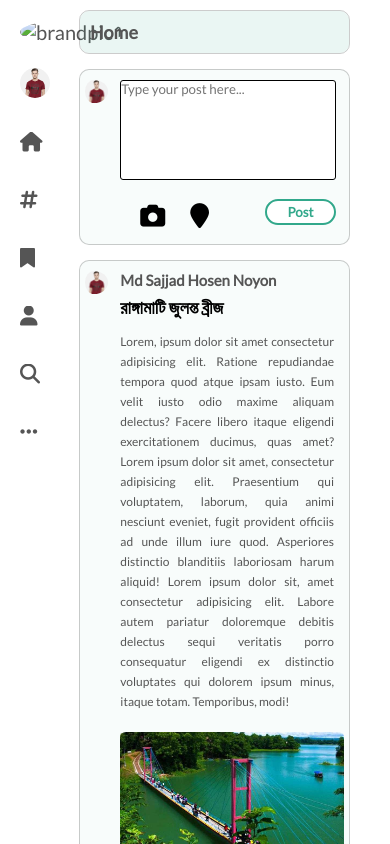
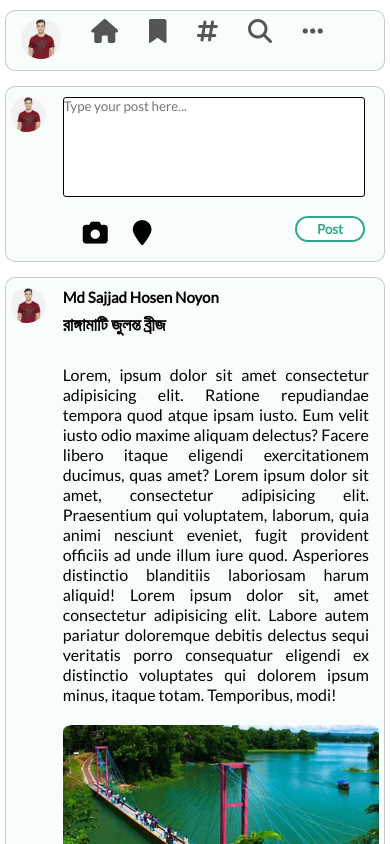
Before and after one commit to NYN31/Travel_diary_and_tour_management_system, a plain HTML site: page index.html in a window 390 px wide. Drawn offline with Linux system fonts and the light colour scheme.

Commit message:
full-query-add

```diff
--- a/index.html
+++ b/index.html
@@ -16,75 +16,7 @@
         <div class="row">
             <!-------- LEFT CONTENT-------->
             <div class="col-3 left">
-                <div class="burger" onclick="menutoggle()">
-                    <div class="line1"></div>
-                    <div class="line2"></div>
-                    <div class="line3"></div>
-                </div>
-                <div class="sidebar-menu-hide">
-                    <ul class="allpages">
-                        <li>
-                            <div class="sidemenu-link-hover-2">
-                                <a href="#">
-                                    <div><img src="images/brandpic1.png" alt="brandpic1"></i></div>
-                                </a>
-                            </div>
-                        </li>                        <li>
-                            <div class="sidemenu-link-hover-2">
-                                <a href="https://www.facebook.com/">
-                                    <div><img src="images/buy-1.jpg" alt="brandpic1"></i></div>
-                                </a>
-                            </div>
-                        </li>
 
-                        <li>
-                            <div class="sidemenu-link-hover-2">
-                                <a href="#">
-                                    <div class="icon-link"><i class="fas fa-home"></i></div>
-                                </a>
-                            </div>
-                        </li>
-
-                        <li>
-                            <div class="sidemenu-link-hover-2">
-                                <a href="#">
-                                    <div class="icon-link"><i class="fas fa-hashtag"></i></div>
-                                </a>
-                            </div>
-                        </li>
-
-                        <li>
-                            <div class="sidemenu-link-hover-2">
-                                <a href="#">
-                                    <div class="icon-link"><i class="fas fa-bookmark"></i></div>
-                                </a>
-                            </div>
-                        </li>
-
-                        <li>
-                            <div class="sidemenu-link-hover-2">
-                                <a href="#">
-                                    <div class="icon-link"><i class="fas fa-user"></i></div>
-                                </a>
-                            </div>
-                        </li>
-
-                        <li>
-                            <div class="sidemenu-link-hover-2">
-                                <a href="#">
-                                    <div class="icon-link"><i class="fas fa-search"></i></div>
-                                </a>
-                            </div>
-                        </li>
-                        <li>
-                            <div class="sidemenu-link-hover-2">
-                                <a href="#">
-                                    <div class="icon-link"><i class="fas fa-ellipsis-h"></i></div>
-                                </a>
-                            </div>
-                        </li>
-                    </ul>
-                </div>
                 <div class="brand">
                     <img src="images/brandpic2.png" width="200px">
                 </div>
@@ -105,9 +37,8 @@
                         </div>
                     </div>
                 </div>
-
+                <!-- SIDE BAR -->
                 <div class="sidebar">
-
                     <ul class="allpages">
                         <li>
                             <div class="sidemenu-link-hover">
@@ -134,15 +65,7 @@
                             </div>
                         </li>
                         <li>
-                            <div class="sidemenu-link-hover">
-                                <a href="#">
-                                    <div class="icon-link"><i class="fas fa-user"></i></div>
-                                    <div class="icon-link for-display">Profile</div>
-                                </a>
-                            </div>
-                        </li>
-                        <li>
-                            <div class="sidemenu-link-hover">
+                            <div class="sidemenu-link-hover search">
                                 <a href="#">
                                     <div class="icon-link"><i class="fas fa-search"></i></div>
                                     <div class="icon-link for-display">Search</div>
@@ -163,13 +86,55 @@
             </div>
 
 
-
             <!-------- MIDDLE CONTENT-------->
             <div class="col-6 middle">
-                <div class="active-page">
-                    <div class="row page-name">
-                        <ul>
-                            <li><a href="Home">Home</a></li>
+                <div class="middleContent active-page">
+                    <div class="nav-list">
+                        <ul class="nav-var-menu">
+                            <li>
+                                <div class="nav-var-link-hover-2">
+                                    <a href="https://www.facebook.com/">
+                                        <div><img src="images/buy-1.jpg" alt="brandpic1"></i></div>
+                                    </a>
+                                </div>
+                            </li>
+                            <li>
+                                <div class="sidemenu-link-hover-2">
+                                    <a href="#">
+                                        <div class="icon-link"><i class="fas fa-home"></i></div>
+                                    </a>
+                                </div>
+                            </li>
+                            <li>
+                                <div class="sidemenu-link-hover-2">
+                                    <a href="#">
+                                        <div class="icon-link"><i class="fas fa-bookmark"></i></div>
+                                    </a>
+                                </div>
+                            </li>
+                            <li>
+                                <div class="sidemenu-link-hover-2">
+                                    <a href="#">
+                                        <div class="icon-link"><i class="fas fa-hashtag"></i></div>
+                                    </a>
+                                </div>
+                            </li>
+
+                            <li>
+                                <div class="sidemenu-link-hover-2">
+                                    <a href="#">
+                                        <div class="icon-link"><i class="fas fa-search"></i></div>
+                                    </a>
+                                </div>
+                            </li>
+
+                            <li>
+                                <div class="sidemenu-link-hover-2">
+                                    <a href="#">
+                                        <div class="icon-link"><i class="fas fa-ellipsis-h"></i></div>
+                                    </a>
+                                </div>
+                            </li>
                         </ul>
                     </div>
                 </div>
@@ -224,7 +189,7 @@
                             <div>
                                 <a href="#"><p>Rifat Hossain Hridoy</p></a>
                                 <h2 class="title">কাপ্তাই হৃদ</h2>
-                                <p class="caption">Lorem ipsum dolor sit amet, consectetur adipisicing elit. Adipisci laborum quam quae cum. Veritatis ratione ut officia soluta nesciunt numquam dolorem culpa. Atque eius adipisci officiis nulla, delectus tempora reiciendis.</p>
+                                <p class="caption">প্রকৃতি প্রেমিরা বোট বা নৌকা ভাড়া করে হ্রদের জলে ভাসতে ভাসতে চারপাশটা দেখে নেওয়া যাবে। পাহাড় থেকে হ্রদের সৌন্দর্য দেখতে কাপ্তাই হ্রদ প্যারাডাইস পিকনিক স্পট থেকে ঘুরে আসা যাবে। দল বেঁধে নৌ বিহার কিংবা প্যাডেল বোটে চড়ে হ্রদ ভ্রমণ করার সুযোগও রয়েছে এখানে। এছাড়া স্পিডবোট/নৌকা রিজার্ভ নিয়ে কাপ্তাই হ্রদ ঘুরে দেখার পাশাপাশি রাঙ্গামাটির ঝুলন্ত ব্রিজ , শুভলং ঝর্ণা , রাঙ্গামাটি শহর সহ আরও অনেক স্পট ঘুরে দেখা যাবে। কাপ্তাইয়ের কাছেই কর্ণফুলি নদীতে কায়াকিং করার ব্যবস্থা আছে। চাইলে সেই অভিজ্ঞতাও নেওয়া যাবে। ক্যাবল কারের চড়ার মজা নিতে চাইলে যেতে হবে শেখ রাসেল ইকোপার্কে।</p>
                             </div>
                             <div>
                                 <div class="pic-post">
@@ -299,5 +264,9 @@
             </div>
         </div>
     </div>
+
+    <!-- All Script are here -->
+
+    <script src="index.js"></script>
 </body>
 </html>
--- a/queries.css
+++ b/queries.css
@@ -16,7 +16,7 @@
 
     /* right */
     .follow-people h3{ font-size: 100%; }
-    .who-to-follow-name{ font-size: 9px; }
+    .who-to-follow-name{ font-size: 11px; }
     .follow-people .col-2{ margin-right: 3px; }
     .follow-people{
         margin-left: 10px;
@@ -35,10 +35,10 @@
     .left { width: 25%; }
     .profile .row .col-6 p { font-size: 60%;}
     .profile .row .col-2 img { width: 80%; }
-
+    .sidebar ul .search { display: inline-block; padding: 0;}
+    .left .sidebar ul .search:hover { width: 170px; padding: 0px 3px;}
     /* middle */
     .middle { width: 75%;}
-    .middle .active-page .page-name { font-size: 90%; }
 
      /* right */
     .right { display: none; }
@@ -46,20 +46,34 @@
 
 /* Small phones to small tablets: from 481px to 767px */
 @media only screen and (max-width: 767px) {
+
+        .burger { display: block; margin-right: 30px; }
+
         .container { width: 100%; }
 
         /* left */
-
-        .left {width: 10%;}
+        .left {display: none;}
 
         .left .brand, .profile, .sidebar {display: none;}
-        .sidebar-menu-hide {display: inline-block; position: fixed; }
-        .sidebar-menu-hide ul li { padding-left: 20px; }
+
 
         /* middle */
+        .active-page {display: block;}
+        .nav-var-menu {
+            display: flex;
+        }
+        .nav-var-menu li img {
 
-        .middle { width: 90%; float: right; }
+        }
+        .nav-var-menu li {
+            margin: 2% 4%;
+            list-style: none;
+        }
+        .nav-var-menu li .icon-link {font-size: 120%;}
+        .fas:hover { color:rgb(122, 213, 219);}
 
+        .nav-var-menu li .icon-link {margin-top: 3%;}
+        .middle { width: 100%; }
         /* form .textarea { width: 60%; } */
 
         .middle .pic-post img {height: 70%;}
@@ -76,7 +90,7 @@
 /* Small phones: from 0 to 480px */
 @media only screen and (max-width: 480px) {
         /* left */
-        .sidebar-menu-hide .icon-link {width: 80%;}
+
 
         /* middle */
 
--- a/style.css
+++ b/style.css
@@ -40,17 +40,6 @@ a p{
 
 /**** Left Side****/
 
-.burger {
-    display: none;
-    cursor: pointer;
-    margin-top: 30px;
-}
-.burger div{
-    width: 25px;
-    height: 3px;
-    background-color: black;
-    margin: 5px;
-}
 
 .left{
     position: relative;
@@ -98,13 +87,12 @@ a p{
     border-radius: 25px;
     margin-right: 20px;
 }
-.sidemenu-link-hover:hover{
-    color: rgb(50, 168, 139);
-}
+
 .sidemenu-link-hover .icon-link {
     display: inline-block;
 }
-
+.sidebar ul .search { display: none;}
+.left .sidebar ul .search:hover { padding: 0;}
 a{
     text-decoration: none;
 }
@@ -112,22 +100,6 @@ a{
     width: 30px;
 }
 
-.sidebar-menu-hide {
-    display: none;
-    height: 80%;
-}
-
-.sidemenu-link-hover-2 .icon-link {
-    display: inline-block;
-    margin-top: 30px;
-    margin-right: 10px;
-}
-
-.sidemenu-link-hover-2 img{
-    margin-top: 20px;
-    width: 30px;
-    border-radius: 50%;
-}
 
 /**** OWN PROFILE ****/
 
@@ -177,6 +149,16 @@ a{
 
 
 /**** Middle Side****/
+
+
+/*Nav-bars*/
+
+.nav-var-menu { display: none; }
+.nav-var-menu .nav-var-link-hover-2 img {
+    border-radius: 50%;
+    width: 40px;
+}
+
 .middle{
     position: relative;
     float: left;
@@ -187,10 +169,9 @@ a{
 }
 
 .middle .active-page .page-name{
-    padding: 10px;
+    margin: 20px 0;
     font-size: 30px;
     font-weight: 600;
-    background-color: rgb(50, 168, 139, 0.1);
 }
 .middle .active-page .page-name :hover{
     color: rgb(50, 168, 139);
@@ -199,18 +180,18 @@ a{
     border: 1px solid rgb(0, 0, 0, 0.2);
     border-radius: 10px;
     margin-top: 10px;
-    margin-left: 40px;
-    margin-right: 40px;
+    margin-left: 5px;
+    margin-right: 5px;
     margin-bottom: 15px;
 }
 
-
+.active-page {display: none;}
 .middleContent{
     border: 1px solid rgb(0, 0, 0, 0.2);
     border-radius: 10px;
     margin-top: 10px;
-    margin-left: 40px;
-    margin-right: 40px;
+    margin-left: 5px;
+    margin-right: 5px;
     margin-bottom: 15px;
     background-color: rgb(50, 168, 139, 0.03);
 }
@@ -299,10 +280,10 @@ form .textarea{
 
 /***** POST STYLING *****/
 
-.title, .caption{
+.middleContent .title, .caption{
     line-height: 20px;
 }
-.caption{
+.middleContent .caption{
     margin-right: 15px;
     text-align: justify;
 }
@@ -312,11 +293,12 @@ form .textarea{
     font-size: 25px;
 }
 .name p{
-    color: #555;
+    color: #000;
     font-size: 15px
 }
-.caption{
-    font-size: 14px;
+.middleContent .caption{
+    color: #000;
+    font-size: 16px;
     margin-top: 16px;
 }
 .pic-post{
@@ -396,14 +378,14 @@ form .textarea{
     font-weight: bold;
 }
 .who-to-follow-username{
-    font-size: 9px;
+    font-size: 11px;
 }
 .btn-follow{
     border-radius: 5px;
-    padding: 1px 3px;
+    padding: 6px 10px;
     margin-top: 5px;
     font-weight: 600;
-    font-size: 10px;
+    font-size: 11px;
     background-color: rgb(255, 255, 255);
     color: rgb(50, 168, 139) ;
     border: 2px solid rgb(50, 168, 139);
```
Also changed, not shown: index.js (added, +10 -0 lines).
